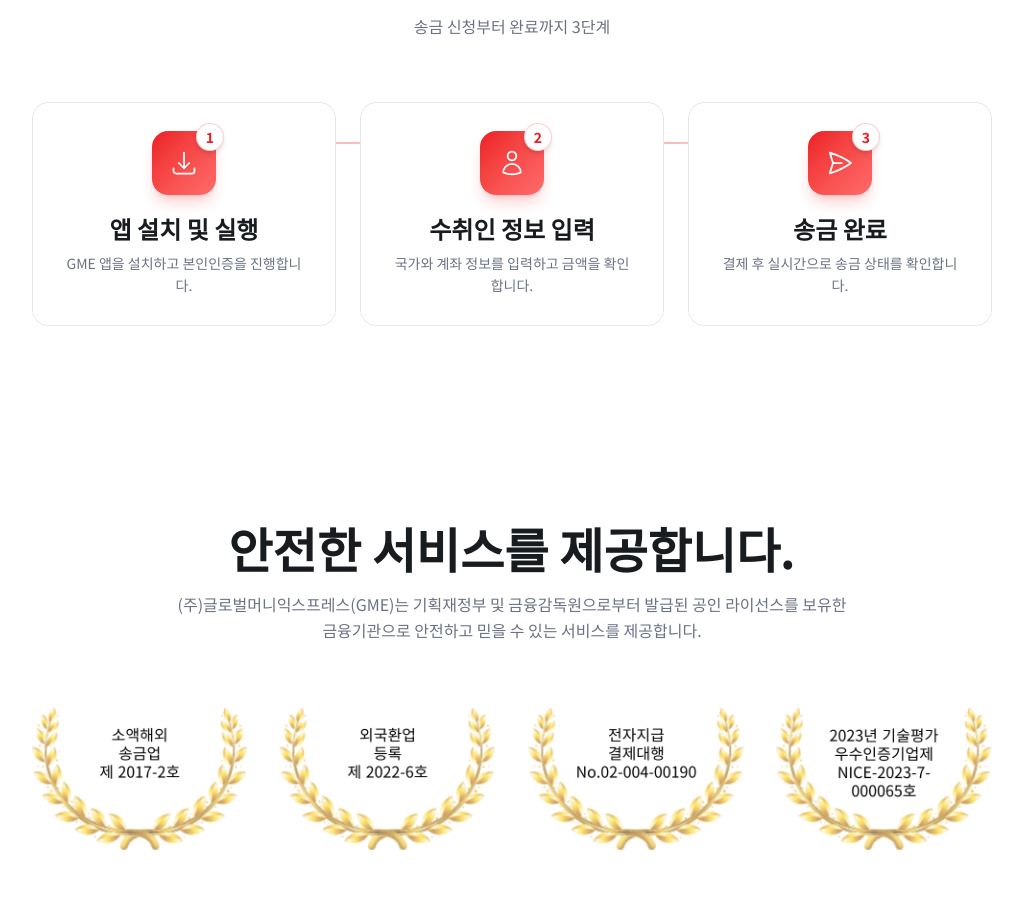
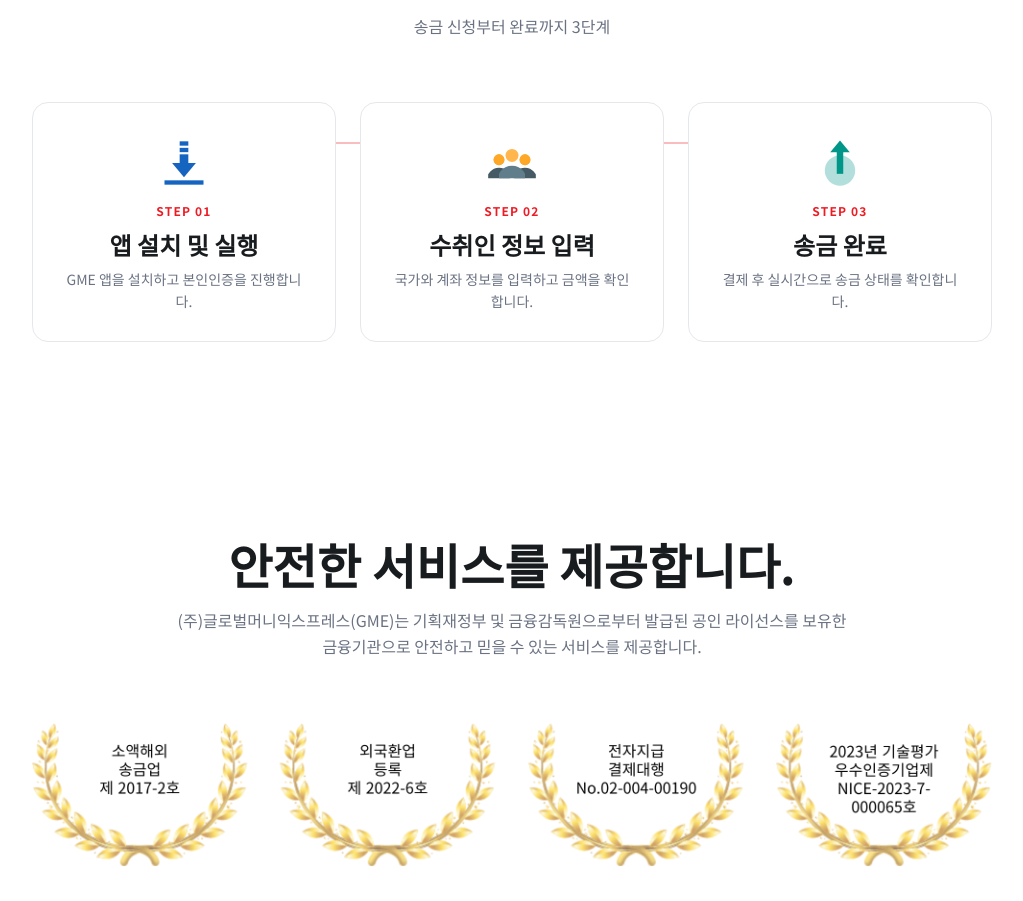
Before and after one commit to zenajang/web-gmeremit, a Next.js app: page /services/remittance in a window 1280 px wide. Shown: the part 2220-3121 px from the top of the page, without its empty margins (128-1151 px from the left). Built offline with nearby package versions, Linux system fonts and the light colour scheme; no server answers.

Commit message:
feat.update icon

```diff
--- a/src/app/services/card/page.tsx
+++ b/src/app/services/card/page.tsx
@@ -76,7 +76,7 @@ export default function CardPage() {
                 {benefits.map((benefit) => (
                   <div
                     key={benefit.key}
-                    className="group rounded-xl p-6 text-center bg-white border border-gray-200 shadow-sm hover:shadow-xl hover:border-primary/30 hover:-translate-y-1 transition-all duration-300 fade-step"
+                    className="group rounded-xl p-6 text-center bg-white border border-gray-200 shadow-sm hover:shadow-lg hover:border-primary/30 hover:-translate-y-1 will-change-transform transition-[transform,box-shadow,border-color] duration-200 fade-step"
                   >
                     <div
                       className="w-12 h-12 flex items-center justify-center mx-auto mb-4 group-hover:scale-110 transition-transform duration-300"
@@ -131,7 +131,7 @@ export default function CardPage() {
                 return (
                   <div
                     key={card.key}
-                    className="bg-white rounded-xl border border-gray-200 p-4 lg:p-5 hover:shadow-lg transition-all duration-300 fade-step"
+                    className="bg-white rounded-xl border border-gray-200 p-4 lg:p-5 hover:shadow-md will-change-transform transition-shadow duration-200 fade-step"
                   >
                     {/* Header */}
                     <div className="flex items-start justify-between mb-4">
--- a/src/app/services/remittance/page.tsx
+++ b/src/app/services/remittance/page.tsx
@@ -6,7 +6,8 @@ import ServiceHeroSection from "@/components/service/ServiceHeroSection";
 import { useLenis } from "@/hooks/useLenis";
 import { useScrollFadeIn } from "@/hooks/useScrollFadeIn";
 import { useTranslation } from "@/hooks/useTranslation";
-import { remittanceFeatureKeys, remittanceFeatureIconPaths, processStepKeys, processIconPaths, remittanceCountries } from "@/data/remittance";
+import { FcDownload,FcConferenceCall,FcExternal } from "react-icons/fc";
+import { remittanceFeatureKeys, remittanceFeatureIconPaths, processStepKeys, remittanceCountries } from "@/data/remittance";
 
 export default function RemittancePage() {
   const { t } = useTranslation("remittance");
@@ -28,11 +29,11 @@ export default function RemittancePage() {
 
   const processSteps = processStepKeys;
 
-  const processIcons = processIconPaths.map((d, i) => (
-    <svg key={`p${i}`} className="w-7 h-7" fill="none" stroke="currentColor" viewBox="0 0 24 24" strokeWidth={1.5}>
-      <path strokeLinecap="round" strokeLinejoin="round" d={d} />
-    </svg>
-  ));
+  const processIcons = [
+    <FcDownload key="step1" className="w-13 h-13" />,
+    <FcConferenceCall  key="step2" className="w-13 h-13" />,
+    <FcExternal  key="step3" className="w-13 h-13" />,
+  ];
 
   const countries = remittanceCountries;
 
@@ -159,12 +160,12 @@ export default function RemittancePage() {
                   )}
 
                   <div className="relative bg-white rounded-2xl border border-gray-200 p-7 text-center hover:shadow-lg transition-shadow duration-300">
-                    <div className="relative inline-flex items-center justify-center w-16 h-16 rounded-2xl bg-gradient-to-br from-primary to-primary-light text-white mb-5 shadow-lg shadow-primary/20">
+                    <div className="inline-flex items-center justify-center w-16 h-16 mb-2 text-primary">
                       {processIcons[idx]}
-                      <span className="absolute -top-2 -right-2 w-7 h-7 rounded-full bg-white text-primary text-sm font-bold flex items-center justify-center shadow-md border border-primary/20">
-                        {idx + 1}
-                      </span>
                     </div>
+                    <p className="text-xs font-bold text-primary tracking-widest uppercase mb-3">
+                      STEP {String(idx + 1).padStart(2, "0")}
+                    </p>
                     <h3 className="typo-card-title mb-2">
                       {t(`process.${step}.title`)}
                     </h3>
--- a/src/data/remittance.ts
+++ b/src/data/remittance.ts
@@ -18,11 +18,6 @@ export const remittanceFeatureIconPaths: Record<string, string[]> = {
 
 export const processStepKeys = ["step1", "step2", "step3"] as const;
 
-export const processIconPaths = [
-  "M3 16.5v2.25A2.25 2.25 0 005.25 21h13.5A2.25 2.25 0 0021 18.75V16.5M16.5 12L12 16.5m0 0L7.5 12m4.5 4.5V3",
-  "M15.75 6a3.75 3.75 0 11-7.5 0 3.75 3.75 0 017.5 0zM4.501 20.118a7.5 7.5 0 0114.998 0A17.933 17.933 0 0112 21.75c-2.676 0-5.216-.584-7.499-1.632z",
-  "M6 12L3.269 3.126A59.768 59.768 0 0121.485 12 59.77 59.77 0 013.27 20.876L5.999 12zm0 0h7.5",
-];
 
 export const remittanceCountries = [
   "Nepal", "Philippines", "Vietnam", "Indonesia", "India",
```
